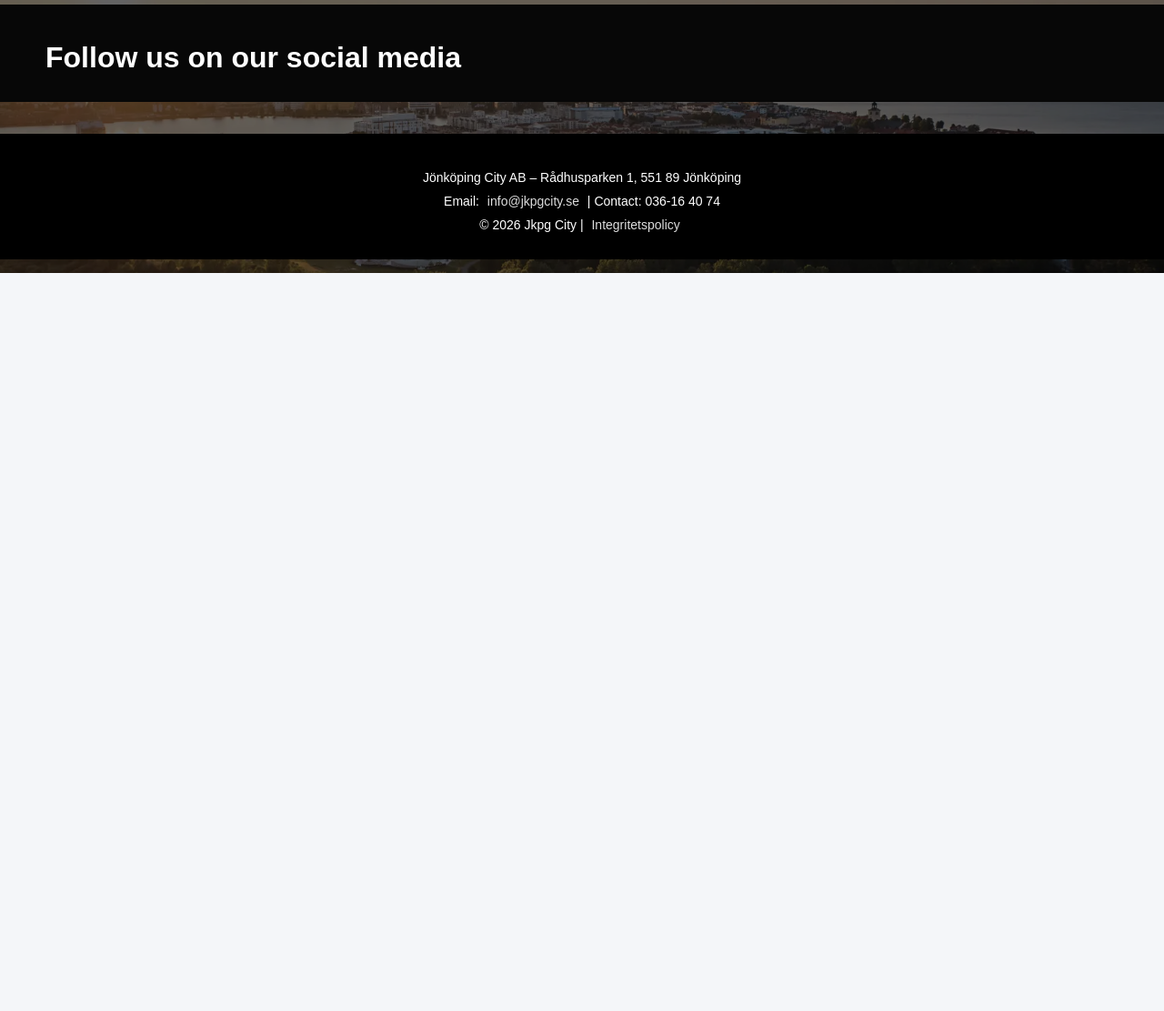
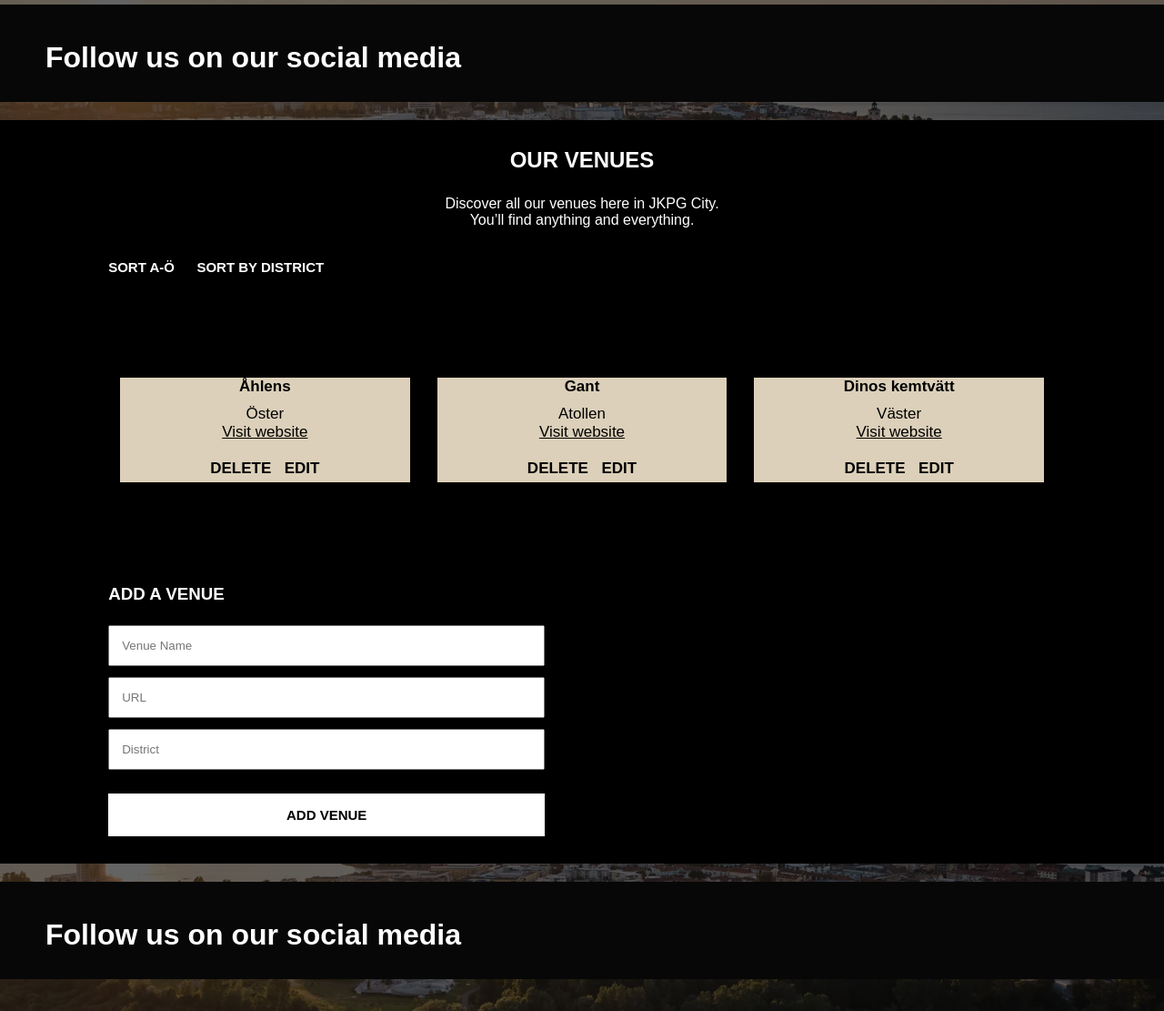
Before and after one commit to EmiliaBanak/Web-development, a website: page public/index.html in a window 1280 px wide. Shown: the part 863-1974 px from the top of the page at 91% size. Before the commit the page ends 1163 px from the top, so only its background shows below. Drawn offline with Linux system fonts and the light colour scheme; no server answers; files whose address does not match are found by name; a web font is replaced by a local one.

Commit message:
Venue list & form

```diff
--- a/public/index.html
+++ b/public/index.html
@@ -56,6 +56,34 @@
     <section>
       <ul id="shopsList"></ul>
     </section>
+
+    <section class="block" id="venues">
+      <h2>Our Venues</h2>
+      <p>
+        Discover all our venues here in JKPG City.
+        <br />
+        You’ll find anything and everything.
+      </p>
+      <div id="sorting">
+        <button class="btn" id="sortName">SORT A-Ö</button>
+        <button class="btn" id="sortDistrict">SORT BY DISTRICT</button>
+      </div>
+      <ul id="venueList"></ul>
+      <div id="addVenue">
+        <h3>Add a Venue</h3>
+        <form id="venueForm">
+          <input type="text" id="name" placeholder="Venue Name" required />
+          <input type="text" id="URL" placeholder="URL" required />
+          <input type="text" id="district" placeholder="District" required />
+          <button class="btn" id="addBtn" type="submit">ADD VENUE</button>
+        </form>
+      </div>
+    </section>
+
+    <div class="socials">
+      <h1>Follow us on our social media</h1>
+    </div>
+    <div class="panorama"></div>
     <footer>
       <footer class="site-footer">
         <p>Jönköping City AB – Rådhusparken 1, 551 89 Jönköping</p>
--- a/public/launch.js
+++ b/public/launch.js
@@ -3,7 +3,7 @@
   localStorage.setItem("visited", "yes");
 }
 
-fetch("http://localhost:3000/venues")
+/*fetch("http://localhost:3000/venues")
   .then((response) => {
     if (!response.ok) {
       throw new Error("Network response was not OK");
@@ -20,3 +20,109 @@
       list.appendChild(li);
     });
   });
+  */
+
+let venues = [
+  {
+    name: "Åhlens",
+    url: "ahlens.se/varuhus/jonkoping?utm_source=google&utm_medium=organic&utm_campaign=business_profile&utm_content=website_link",
+    district: "Öster",
+  },
+  {
+    name: "Gant",
+    url: "gant.se/stores?lat=57.78261370000001&long=14.1617876&postalCode=j%C3%B6nk%C3%B6ping&radius=10.0",
+    district: "Atollen",
+  },
+  {
+    name: "Dinos kemtvätt",
+    url: "dinos.nu",
+    district: "Väster",
+  },
+];
+
+//Render venues
+function renderVenues(list = venues) {
+  const container = document.getElementById("venueList");
+  container.innerHTML = "";
+  list.forEach((venue, index) => {
+    const li = document.createElement("li");
+
+    li.innerHTML = `
+      <h4>${venue.name}</h4>
+      <p>${venue.district}</p>
+      <a href="${venue.url}" target="_blank">Visit website</a><br>
+      <button class="venueBtns" id="deleteBtn">DELETE</button>
+      <button class="venueBtns" id="editBtn">EDIT</button>
+    `;
+
+    //DELETE
+    li.querySelector("#deleteBtn").addEventListener("click", () => {
+      venues.splice(index, 1);
+      renderVenues();
+    });
+
+    //EDIT
+    li.querySelector("#editBtn").addEventListener("click", () => {
+      li.innerHTML = `
+      <form class="editForm">
+      <input type="text" value="${venue.name}" class="editName"/>
+      <input type="text" value="${venue.url}" class="editURL"/>
+      <input type="text" value="${venue.district}" class="editDistrict"/>
+      </form>
+      <button class="venueBtns" id="saveBtn">SAVE</button>
+      <button class="venueBtns" id="cancelBtn">CANCEL</button>
+      `;
+
+      //SAVE EDIT
+      li.querySelector("#saveBtn").addEventListener("click", () => {
+        venue.name = li.querySelector(".editName").value;
+        venue.url = li.querySelector(".editURL").value;
+        venue.district = li.querySelector(".editDistrict").value;
+        renderVenues();
+      });
+
+      //CANCEL EDIT
+      li.querySelector("#cancelBtn").addEventListener("click", () => {
+        renderVenues();
+      });
+    });
+
+    container.appendChild(li);
+  });
+}
+
+//Sort venues by name
+document.getElementById("sortName").addEventListener("click", () => {
+  venues.sort((a, b) => a.name.localeCompare(b.name));
+  renderVenues();
+});
+
+//Sort venues by district
+document.getElementById("sortDistrict").addEventListener("click", () => {
+  venues.sort((a, b) => a.district.localeCompare(b.district, "sv"));
+  renderVenues();
+});
+
+//Add a new venue
+document
+  .getElementById("venueForm")
+  .addEventListener("submit", function (submit) {
+    submit.preventDefault();
+
+    const name = document.getElementById("name").value;
+    const URL = document.getElementById("URL").value;
+    const district = document.getElementById("district").value;
+
+    const newVenue = {
+      name: name,
+      url: URL,
+      district: district,
+    };
+
+    venues.push(newVenue);
+
+    this.reset();
+    renderVenues();
+  });
+
+renderVenues();
--- a/public/main.css
+++ b/public/main.css
@@ -18,11 +18,18 @@
   background-attachment: fixed;
 }
 
-h1{
+h1 {
   size: 100px;
   text-align: left;
   padding-left: 30px;
   padding-top: 10px;
+}
+
+h3 {
+  text-transform: uppercase;
+  color: white;
+  margin-bottom: 2%;
+  margin-top: 4%;
 }
 /* Header */
 header {
@@ -54,14 +61,14 @@
 nav ul li a:hover {
   color: #ffae00;
 }
-h2{
+h2 {
   text-align: center;
   text-transform: uppercase;
   color: white;
   margin-bottom: 2%;
+}
 
-}
-p{
+p {
   margin-top: 10px;
   margin-left: 30px;
   margin-right: 30px;
@@ -69,7 +76,7 @@
   size: 30px;
   color: white;
 }
-.welcome{
+.welcome {
   margin-top: 4%;
 }
 /*tiles layer*/
@@ -81,7 +88,7 @@
 }
 
 .tile {
-  background:#ffffff;
+  background: #ffffff;
   aspect-ratio: 1 / 1;
   display: flex;
   align-items: center;
@@ -91,11 +98,10 @@
   border: 2px solid #000000;
   size: 40px;
   text-transform: uppercase;
-
 }
 .tile:hover {
   transform: translateY(-3px);
-  box-shadow: 0 6px 12px rgba(0, 0, 0,);
+  box-shadow: 0 6px 12px rgba(0, 0, 0);
 }
 .block {
   background-color: black;
@@ -113,6 +119,92 @@
   margin: 20px auto;
   text-align: center;
 }
+
+/* Venue section */
+#sorting {
+  margin-left: 8%;
+  text-align: left;
+}
+
+#addVenue {
+  text-align: left;
+  margin-left: 8%;
+}
+
+#venueList {
+  display: grid;
+  grid-template-columns: repeat(3, 1fr);
+  padding: 50px;
+  margin: 5%;
+  gap: 30px;
+}
+
+#venueList li {
+  color: #000000;
+  padding: 0;
+  background: #dcd0ba;
+  list-style: none;
+}
+#venueList li * {
+  color: inherit;
+  font-size: 17px;
+}
+
+form {
+  display: flex;
+  flex-direction: column;
+  gap: 12px;
+  max-width: 480px;
+}
+
+#venueForm input {
+  padding: 13px;
+}
+
+.btn {
+  margin-top: 3%;
+  padding-right: 20px;
+  font-size: 15px;
+  font-weight: bold;
+  color: #ffffff;
+  background-color: #000000;
+  text-align: center;
+  border: none;
+  cursor: pointer;
+  transition: 0.3s;
+}
+.btn:hover {
+  color: #ffae00;
+}
+
+#addBtn {
+  padding: 15px;
+  font-weight: bold;
+  color: #000000;
+  background-color: #ffffff;
+  text-align: center;
+  border: none;
+  cursor: pointer;
+  transition: 0.3s;
+}
+#addBtn:hover {
+  background-color: #ffae00;
+}
+
+.venueBtns {
+  font-weight: bold;
+  padding: 5px;
+  margin-top: 15px;
+  background-color: #dcd0ba;
+  border: none;
+  cursor: pointer;
+}
+
+.editForm input {
+  padding: 10px;
+  border: none;
+}
+
 /* Footer */
 footer {
   color: black;
```
Lines whose indentation alone changed are shown as unchanged.
